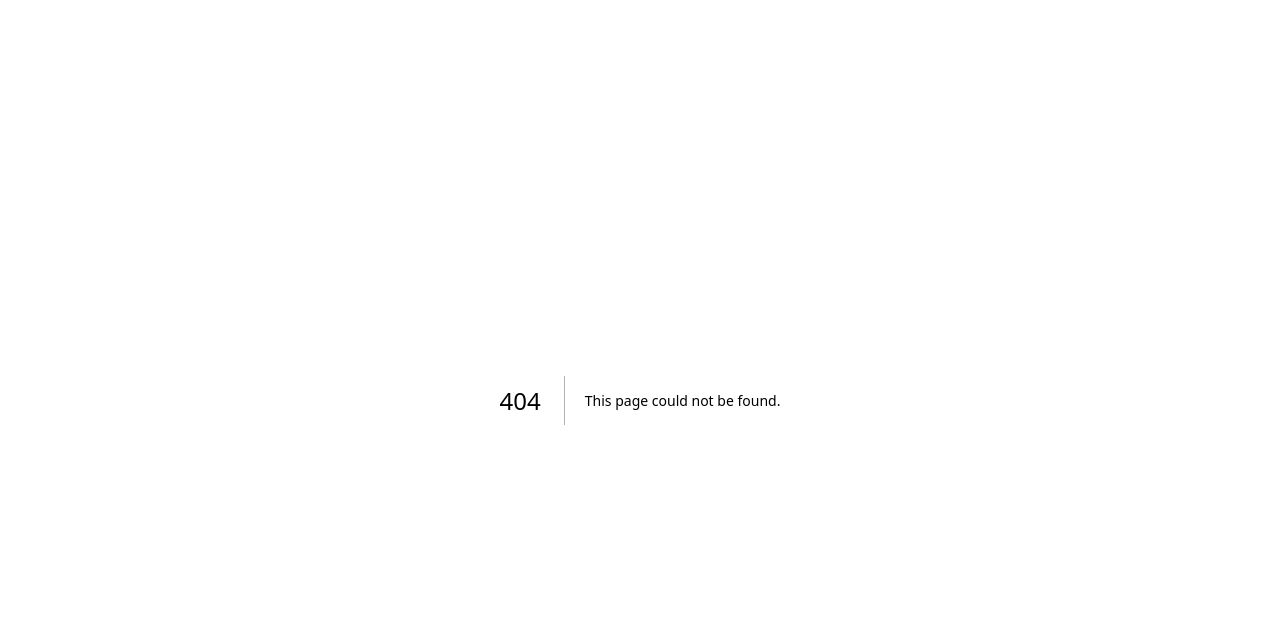
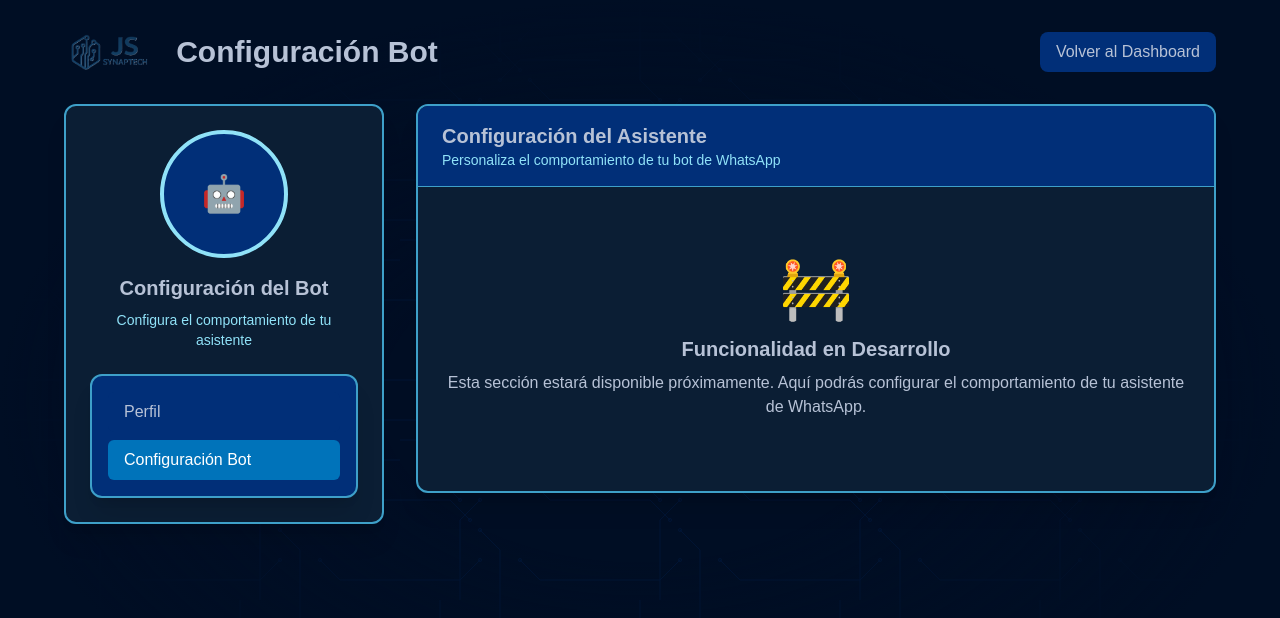
Before and after one commit to Juarezromerojuan09/frontendweb, a Next.js app: page /settings/bot in a window 1280 px wide. Before the commit this address had no page. Shown: the top 618 px of the page. Built offline with nearby package versions, Linux system fonts and the light colour scheme.

Commit message:
Primer commit: estructura base del proyecto

```diff
--- /dev/null
+++ b/src/app/settings/bot/page.tsx
@@ -0,0 +1,168 @@
+'use client'
+
+import { useRouter } from 'next/navigation'
+import Image from 'next/image'
+
+export default function BotConfiguration() {
+  const router = useRouter()
+
+  return (
+    <div className="min-h-screen relative overflow-hidden" style={{ backgroundColor: '#000e24' }}>
+      {/* Circuit Pattern Background with longer lines and hollow circles - Behind everything */}
+      <div className="absolute inset-0 opacity-40 z-0">
+        <svg width="100%" height="100%" xmlns="http://www.w3.org/2000/svg" preserveAspectRatio="xMidYMid slice">
+          <defs>
+            {/* Radial gradient for fading center */}
+            <radialGradient id="fadeCenter" cx="50%" cy="50%" r="50%" fx="50%" fy="50%">
+              <stop offset="0%" stopColor="#000e24" stopOpacity="0" />
+              <stop offset="40%" stopColor="#000e24" stopOpacity="0" />
+              <stop offset="100%" stopColor="#000e24" stopOpacity="1" />
+            </radialGradient>
+
+            <pattern id="circuitPattern" x="0" y="0" width="200" height="200" patternUnits="userSpaceOnUse">
+              {/* Longer lines with direction changes and hollow circles */}
+              <g stroke="#012f78" strokeWidth="0.8" fill="none" opacity="0.6">
+                {/* Line 1 - from left to center with angle */}
+                <path d="M0,40 L80,40 L100,60" />
+                <circle cx="100" cy="60" r="1.5" stroke="#012f78" strokeWidth="0.8" fill="none" />
+
+                {/* Line 2 - from top to center with angle */}
+                <path d="M40,0 L40,80 L60,100" />
+                <circle cx="60" cy="100" r="1.5" stroke="#012f78" strokeWidth="0.8" fill="none" />
+
+                {/* Line 3 - from right to center with angle */}
+                <path d="M200,60 L120,60 L100,80" />
+                <circle cx="100" cy="80" r="1.5" stroke="#012f78" strokeWidth="0.8" fill="none" />
+
+                {/* Line 4 - from bottom to center with angle */}
+                <path d="M60,200 L60,120 L80,100" />
+                <circle cx="80" cy="100" r="1.5" stroke="#012f78" strokeWidth="0.8" fill="none" />
+
+                {/* Line 5 - from top-left to center */}
+                <path d="M0,20 L60,20 L80,40" />
+                <circle cx="80" cy="40" r="1.5" stroke="#012f78" strokeWidth="0.8" fill="none" />
+
+                {/* Line 6 - from top-right to center */}
+                <path d="M200,20 L140,20 L120,40" />
+                <circle cx="120" cy="40" r="1.5" stroke="#012f78" strokeWidth="0.8" fill="none" />
+
+                {/* Line 7 - from bottom-left to center */}
+                <path d="M0,180 L60,180 L80,160" />
+                <circle cx="80" cy="160" r="1.5" stroke="#012f78" strokeWidth="0.8" fill="none" />
+
+                {/* Line 8 - from bottom-right to center */}
+                <path d="M200,180 L140,180 L120,160" />
+                <circle cx="120" cy="160" r="1.5" stroke="#012f78" strokeWidth="0.8" fill="none" />
+
+                {/* Line 9 - diagonal from left */}
+                <path d="M0,100 L50,100 L70,120" />
+                <circle cx="70" cy="120" r="1.5" stroke="#012f78" strokeWidth="0.8" fill="none" />
+
+                {/* Line 10 - diagonal from right */}
+                <path d="M200,100 L150,100 L130,80" />
+                <circle cx="130" cy="80" r="1.5" stroke="#012f78" strokeWidth="0.8" fill="none" />
+
+                {/* Line 11 - diagonal from top */}
+                <path d="M100,0 L100,50 L120,70" />
+                <circle cx="120" cy="70" r="1.5" stroke="#012f78" strokeWidth="0.8" fill="none" />
+
+                {/* Line 12 - diagonal from bottom */}
+                <path d="M100,200 L100,150 L80,130" />
+                <circle cx="80" cy="130" r="1.5" stroke="#012f78" strokeWidth="0.8" fill="none" />
+              </g>
+            </pattern>
+          </defs>
+
+          {/* Background with pattern */}
+          <rect width="100%" height="100%" fill="url(#circuitPattern)" />
+
+          {/* Fade out center area */}
+          <rect width="100%" height="100%" fill="url(#fadeCenter)" />
+        </svg>
+      </div>
+
+      <div className="relative z-50 pt-8 pb-12 px-4 sm:px-6 lg:px-8">
+        <div className="max-w-6xl mx-auto">
+          {/* Header */}
+          <div className="flex justify-between items-center mb-8">
+            <div className="flex items-center space-x-6">
+              <Image
+                src="/Logo.png"
+                alt="SYNAPBOT"
+                width={150}
+                height={38}
+                className="h-9 w-auto"
+              />
+              <h1 className="text-3xl font-bold text-[#B7C2D6]">Configuración Bot</h1>
+            </div>
+            <button
+              onClick={() => router.push('/dashboard')}
+              className="bg-[#012f78] hover:bg-[#3ea0c9] text-[#B7C2D6] px-4 py-2 rounded-lg transition-colors"
+            >
+              Volver al Dashboard
+            </button>
+          </div>
+
+          <div className="flex gap-8">
+            {/* Sidebar */}
+            <div className="w-80 flex-shrink-0">
+              <div className="bg-[#0b1e34] shadow-xl rounded-xl overflow-hidden border-2 border-[#3ea0c9] p-6">
+                <div className="text-center">
+                  <div className="relative mx-auto w-32 h-32 rounded-full overflow-hidden border-4 border-[#90e2f8] mb-4 bg-[#012f78]">
+                    <div className="w-full h-full flex items-center justify-center">
+                      <span className="text-4xl text-[#B7C2D6] font-bold">🤖</span>
+                    </div>
+                  </div>
+
+                  <h2 className="text-xl font-semibold text-[#B7C2D6] mb-2">Configuración del Bot</h2>
+                  <p className="text-[#90e2f8] text-sm mb-6">Configura el comportamiento de tu asistente</p>
+                </div>
+
+                {/* Navigation Menu */}
+                <div className="mt-6 bg-[#012f78] shadow-xl rounded-xl overflow-hidden border-2 border-[#3ea0c9] p-4">
+                  <div className="space-y-2">
+                    <button
+                      onClick={() => router.push('/settings')}
+                      className="w-full bg-[#012f78] hover:bg-[#0073ba] text-[#B7C2D6] py-2 px-4 rounded-md transition-colors cursor-pointer text-left"
+                    >
+                      Perfil
+                    </button>
+                    <button
+                      onClick={() => router.push('/settings/bot')}
+                      className="w-full bg-[#0073ba] hover:bg-[#005a92] text-white py-2 px-4 rounded-md transition-colors cursor-pointer text-left"
+                    >
+                      Configuración Bot
+                    </button>
+                  </div>
+                </div>
+              </div>
+            </div>
+
+            {/* Main Content */}
+            <div className="flex-1">
+              <div className="bg-[#0b1e34] shadow-xl rounded-xl overflow-hidden border-2 border-[#3ea0c9]">
+                {/* Header */}
+                <div className="bg-[#012f78] px-6 py-4 border-b border-[#3ea0c9]">
+                  <h2 className="text-xl font-semibold text-[#B7C2D6]">Configuración del Asistente</h2>
+                  <p className="text-[#90e2f8] text-sm">Personaliza el comportamiento de tu bot de WhatsApp</p>
+                </div>
+
+                {/* Content */}
+                <div className="p-6">
+                  <div className="text-center py-12">
+                    <div className="text-[#90e2f8] text-6xl mb-4">🚧</div>
+                    <h3 className="text-xl font-semibold text-[#B7C2D6] mb-2">Funcionalidad en Desarrollo</h3>
+                    <p className="text-[#B7C2D6]">
+                      Esta sección estará disponible próximamente. Aquí podrás configurar
+                      el comportamiento de tu asistente de WhatsApp.
+                    </p>
+                  </div>
+                </div>
+              </div>
+            </div>
+          </div>
+        </div>
+      </div>
+    </div>
+  )
+}
--- a/src/app/settings/page.tsx
+++ b/src/app/settings/page.tsx
@@ -356,7 +356,7 @@ export default function Settings() {
   }
 
   return (
-    <div className="h-screen flex flex-col relative overflow-hidden" style={{ backgroundColor: '#000e24' }}>
+    <div className="min-h-screen relative overflow-hidden" style={{ backgroundColor: '#000e24' }}>
       {/* Circuit Pattern Background with longer lines and hollow circles - Behind everything */}
       <div className="absolute inset-0 opacity-40 z-0">
         <svg width="100%" height="100%" xmlns="http://www.w3.org/2000/svg" preserveAspectRatio="xMidYMid slice">
@@ -526,6 +526,24 @@ export default function Settings() {
                         </div>
                       </div>
                     )}
+                  </div>
+                </div>
+
+                {/* Navigation Menu */}
+                <div className="mt-6 bg-[#012f78] shadow-xl rounded-xl overflow-hidden border-2 border-[#3ea0c9] p-4">
+                  <div className="space-y-2">
+                    <button
+                      onClick={() => router.push('/settings')}
+                      className="w-full bg-[#0073ba] hover:bg-[#005a92] text-white py-2 px-4 rounded-md transition-colors cursor-pointer text-left"
+                    >
+                      Perfil
+                    </button>
+                    <button
+                      onClick={() => router.push('/settings/bot')}
+                      className="w-full bg-[#012f78] hover:bg-[#0073ba] text-[#B7C2D6] py-2 px-4 rounded-md transition-colors cursor-pointer text-left"
+                    >
+                      Configuración Bot
+                    </button>
                   </div>
                 </div>
               </div>
```
